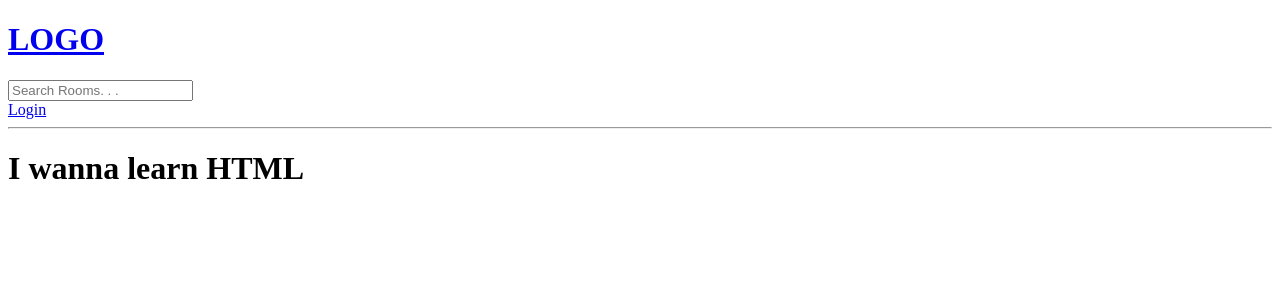
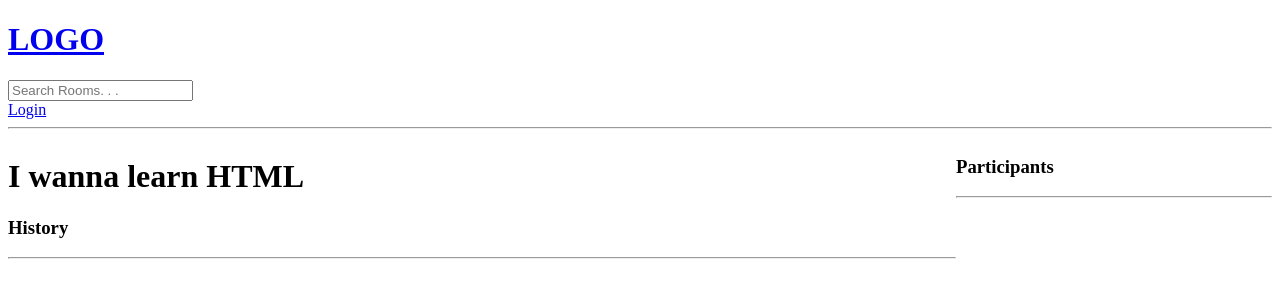
Before and after one commit to Naxiousity/RedditLookAlike, a Django app: page /room/3/ in a window 1280 px wide. Shown: the top 300 px of the page. Run offline with Django 4.2, Linux system fonts and the light colour scheme; data comes from the database, SQL or seed files in the repository; both versions use the stored data as it was after the commit.

Commit message:
Room edits

```diff
--- a/base/models.py
+++ b/base/models.py
@@ -16,7 +16,7 @@ class Room(models.Model):
     topic = models.ForeignKey(Topic, on_delete=models.SET_NULL, null=True)
     name = models.CharField(max_length=200) #Character Field with max length of 200
     description = models.TextField(null=True, blank=True) #Database can be blank; Form can be blank
-    #participants =
+    participants = models.ManyToManyField(User, related_name='participants', blank=True)
     updated = models.DateTimeField(auto_now=True) #when the room was updated
     created = models.DateTimeField(auto_now_add=True) #when the room was created
 
--- a/base/templates/base/room.html
+++ b/base/templates/base/room.html
@@ -1,6 +1,50 @@
 {% extends 'main.html' %}
 
 {% block content %}
-<h1>{{room.name}}</h1>
+
+<style>
+    .room-container{
+        display: grid;
+        grid-template-columns: 3fr 1fr;
+    }
+</style>
+
+<div class="room-container">
+    <div>
+    <h1>{{room.name}}</h1>
+
+    <p>{{room.description}}</p>
+
+    <div class="comment-wrapper">
+        <h3>History</h3>
+        <hr>
+
+        {% for message in room_messages %}
+            <div>
+                <small>@{{message.user}} {{message.created|timesince}} ago</small>
+            <p>{{message.body}}</p>
+            <hr>
+            </div>
+        {% endfor %}
+    </div>
+
+
+    {% if request.user.is_authenticated %}
+    <div class="comment-form">
+        <form method="POST" action="">
+            {% csrf_token %}
+            <input type="text" name="body" placeholder="Got something to say?">
+            </form>
+    </div>
+    {% endif %}
+    </div>
+
+    <div>
+        <h3>Participants</h3>
+        <hr>
+    </div>
+
+</div>
+
 
 {% endblock %}
--- a/base/views.py
+++ b/base/views.py
@@ -6,7 +6,7 @@ from django.db.models import Q
 from django.contrib.auth.models import User
 from django.contrib.auth import authenticate, login, logout
 from django.contrib.auth.forms import UserCreationForm
-from .models import Room, Topic
+from .models import Room, Topic, Message
 from .forms import RoomForm
 
 '''rooms = [
@@ -82,7 +82,17 @@ def home(request):
 
 def room(request, pk):
     room = Room.objects.get(id=pk)
-    context = {'room':room}
+    room_messages = room.message_set.all().order_by('-created')
+
+    if request.method == 'POST':
+        message = Message.objects.create(
+            user=request.user,
+            room=room,
+            body=request.POST.get('body')
+        )
+        return redirect('room', pk=room.id)
+
+    context = {'room':room, 'room_messages':room_messages}
 
     return render(request, 'base/room.html', context)
 
```
Also changed, not shown: base/migrations/0003_alter_room_options_room_participants.py (added), db.sqlite3.
